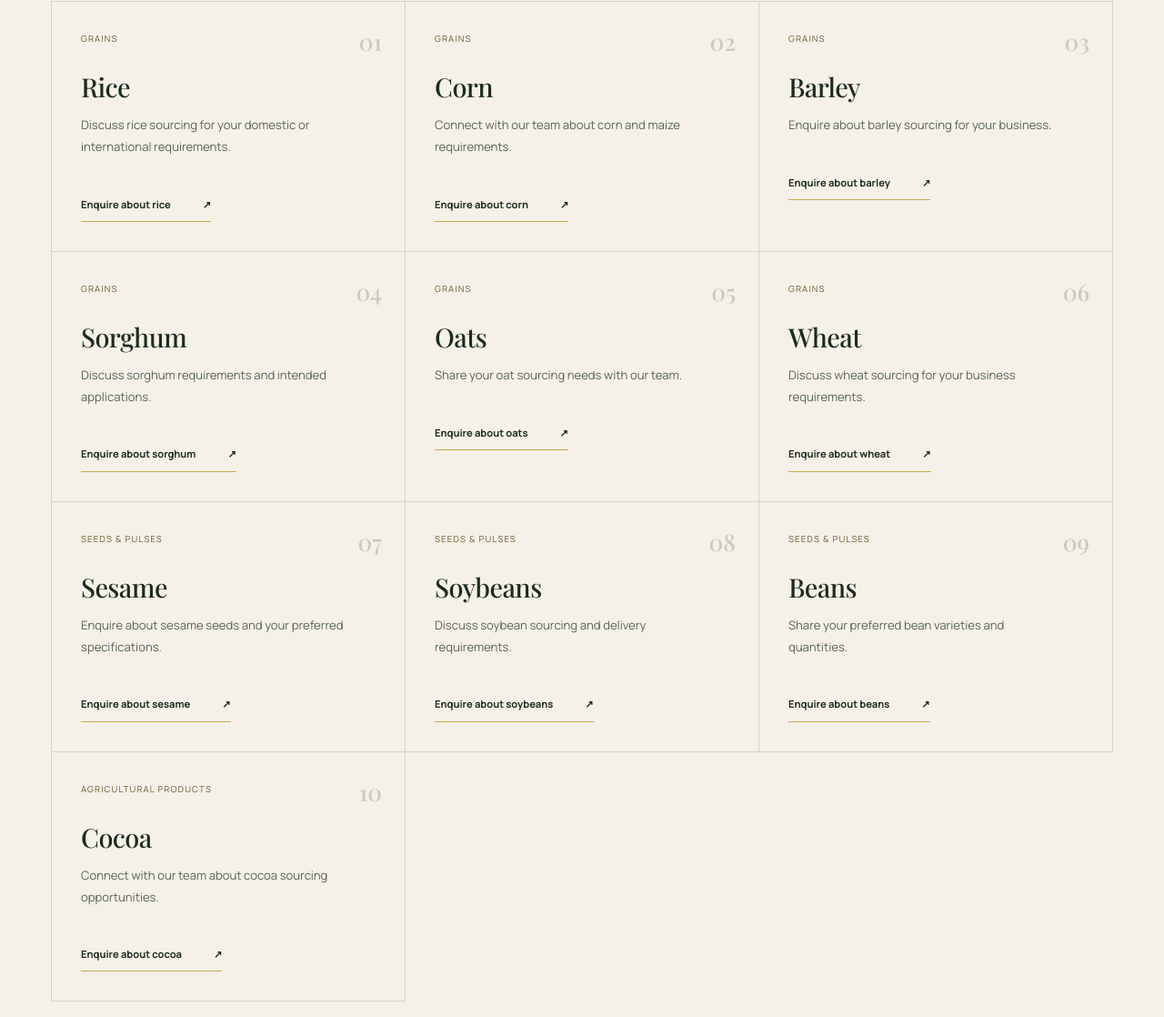
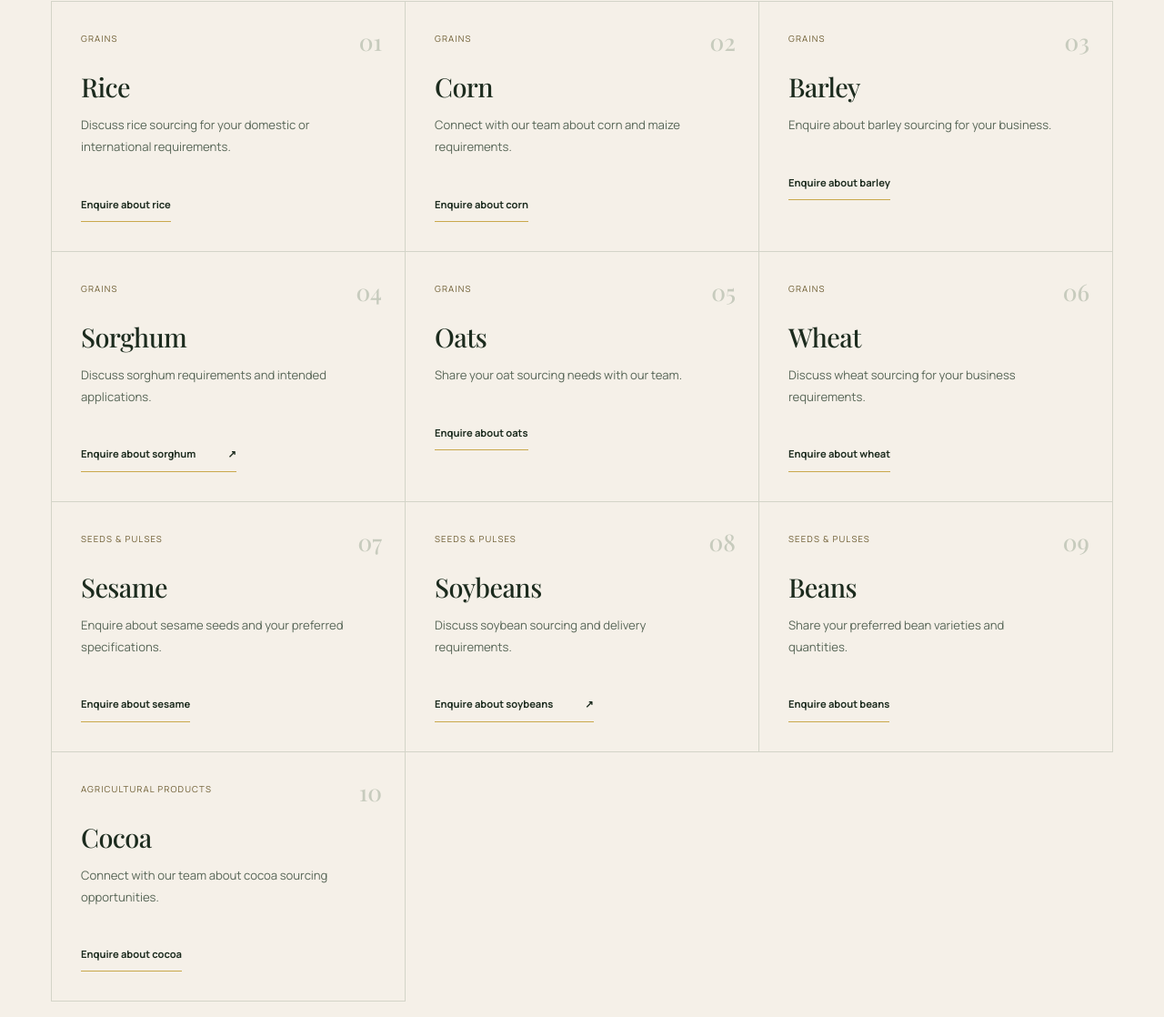
Before and after one commit to blessme001/ara-greenfield-website, a website: page public/commodities.html in a window 1280 px wide. Shown: the part 1407-2525 px from the top of the page at 91% size. Drawn offline with nearby package versions, Linux system fonts and the light colour scheme; a web font is replaced by a local one.

Commit message:
Remove arrow emojis across website

```diff
--- a/public/commodities.html
+++ b/public/commodities.html
@@ -66,19 +66,19 @@
                         class="product-number">01</span><small>Grains</small>
                     <h3>Rice</h3>
                     <p>Discuss rice sourcing for your domestic or international requirements.</p><a class="text-link"
-                        href="contact.html?commodity=Rice">Enquire about rice <span aria-hidden="true">↗</span></a>
+                        href="contact.html?commodity=Rice">Enquire about rice </a>
                 </article>
                 <article class="product-card" data-category="grains"><span
                         class="product-number">02</span><small>Grains</small>
                     <h3>Corn</h3>
                     <p>Connect with our team about corn and maize requirements.</p><a class="text-link"
-                        href="contact.html?commodity=Corn">Enquire about corn <span aria-hidden="true">↗</span></a>
+                        href="contact.html?commodity=Corn">Enquire about corn </a>
                 </article>
                 <article class="product-card" data-category="grains"><span
                         class="product-number">03</span><small>Grains</small>
                     <h3>Barley</h3>
                     <p>Enquire about barley sourcing for your business.</p><a class="text-link"
-                        href="contact.html?commodity=Barley">Enquire about barley <span aria-hidden="true">↗</span></a>
+                        href="contact.html?commodity=Barley">Enquire about barley </a>
                 </article>
                 <article class="product-card" data-category="grains"><span
                         class="product-number">04</span><small>Grains</small>
@@ -91,19 +91,19 @@
                         class="product-number">05</span><small>Grains</small>
                     <h3>Oats</h3>
                     <p>Share your oat sourcing needs with our team.</p><a class="text-link"
-                        href="contact.html?commodity=Oats">Enquire about oats <span aria-hidden="true">↗</span></a>
+                        href="contact.html?commodity=Oats">Enquire about oats </a>
                 </article>
                 <article class="product-card" data-category="grains"><span
                         class="product-number">06</span><small>Grains</small>
                     <h3>Wheat</h3>
                     <p>Discuss wheat sourcing for your business requirements.</p><a class="text-link"
-                        href="contact.html?commodity=Wheat">Enquire about wheat <span aria-hidden="true">↗</span></a>
+                        href="contact.html?commodity=Wheat">Enquire about wheat </a>
                 </article>
                 <article class="product-card" data-category="seeds"><span class="product-number">07</span><small>Seeds &
                         pulses</small>
                     <h3>Sesame</h3>
                     <p>Enquire about sesame seeds and your preferred specifications.</p><a class="text-link"
-                        href="contact.html?commodity=Sesame">Enquire about sesame <span aria-hidden="true">↗</span></a>
+                        href="contact.html?commodity=Sesame">Enquire about sesame </a>
                 </article>
                 <article class="product-card" data-category="seeds"><span class="product-number">08</span><small>Seeds &
                         pulses</small>
@@ -116,13 +116,13 @@
                         pulses</small>
                     <h3>Beans</h3>
                     <p>Share your preferred bean varieties and quantities.</p><a class="text-link"
-                        href="contact.html?commodity=Beans">Enquire about beans <span aria-hidden="true">↗</span></a>
+                        href="contact.html?commodity=Beans">Enquire about beans </a>
                 </article>
                 <article class="product-card" data-category="other"><span
                         class="product-number">10</span><small>Agricultural products</small>
                     <h3>Cocoa</h3>
                     <p>Connect with our team about cocoa sourcing opportunities.</p><a class="text-link"
-                        href="contact.html?commodity=Cocoa">Enquire about cocoa <span aria-hidden="true">↗</span></a>
+                        href="contact.html?commodity=Cocoa">Enquire about cocoa </a>
                 </article>
             </div>
             <p class="portfolio-note">Product specifications, availability and delivery arrangements are confirmed
@@ -144,7 +144,7 @@
                     <p class="fine-print">Results depend on crop type, soil conditions, application rates and farming
                         practices. Long-term carbon benefits depend on appropriate production and use.</p>
                     <div class="actions"><a class="button" href="contact.html?commodity=BROWN%20fertiliser">Enquire
-                            about BROWN <span aria-hidden="true">↗</span></a><a class="text-link"
+                            about BROWN </a><a class="text-link"
                             href="documents/AirSmat-BROWN-Biochar-Based-Fertiliser.pdf">Read the brochure <span
                                 aria-hidden="true">↗</span></a></div>
                 </div>
@@ -258,7 +258,7 @@
             <div class="wrap">
                 <p class="eyebrow">A conversation is a good beginning</p>
                 <h2>Let’s grow the next<br><em>opportunity.</em></h2><a class="button" href="contact.html">Start an
-                    enquiry <span aria-hidden="true">↗</span></a>
+                    enquiry </a>
             </div>
         </section>
     </main>
```
Also changed, not shown: public/about.html (+1 -1 lines), public/contact.html (+1 -1 lines), public/index.html (+7 -7 lines).
